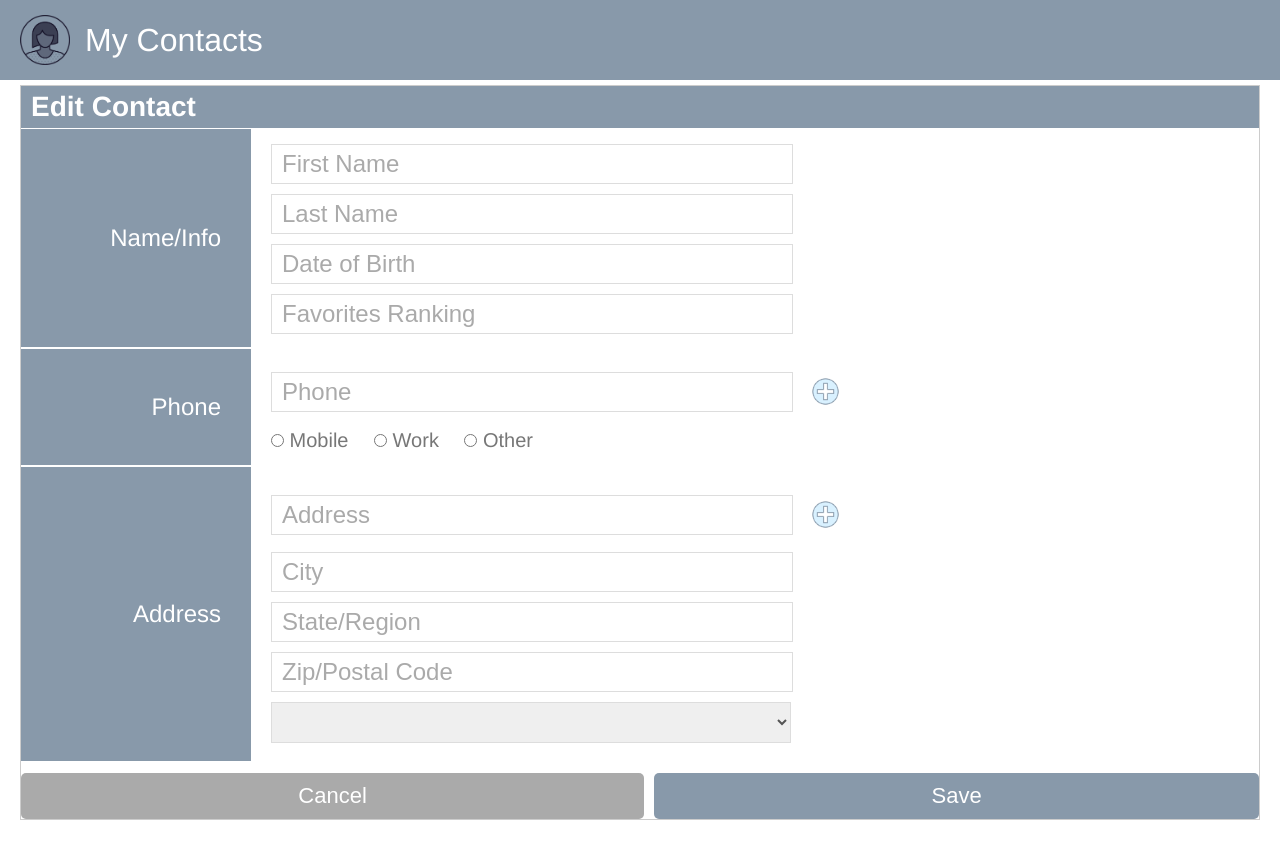
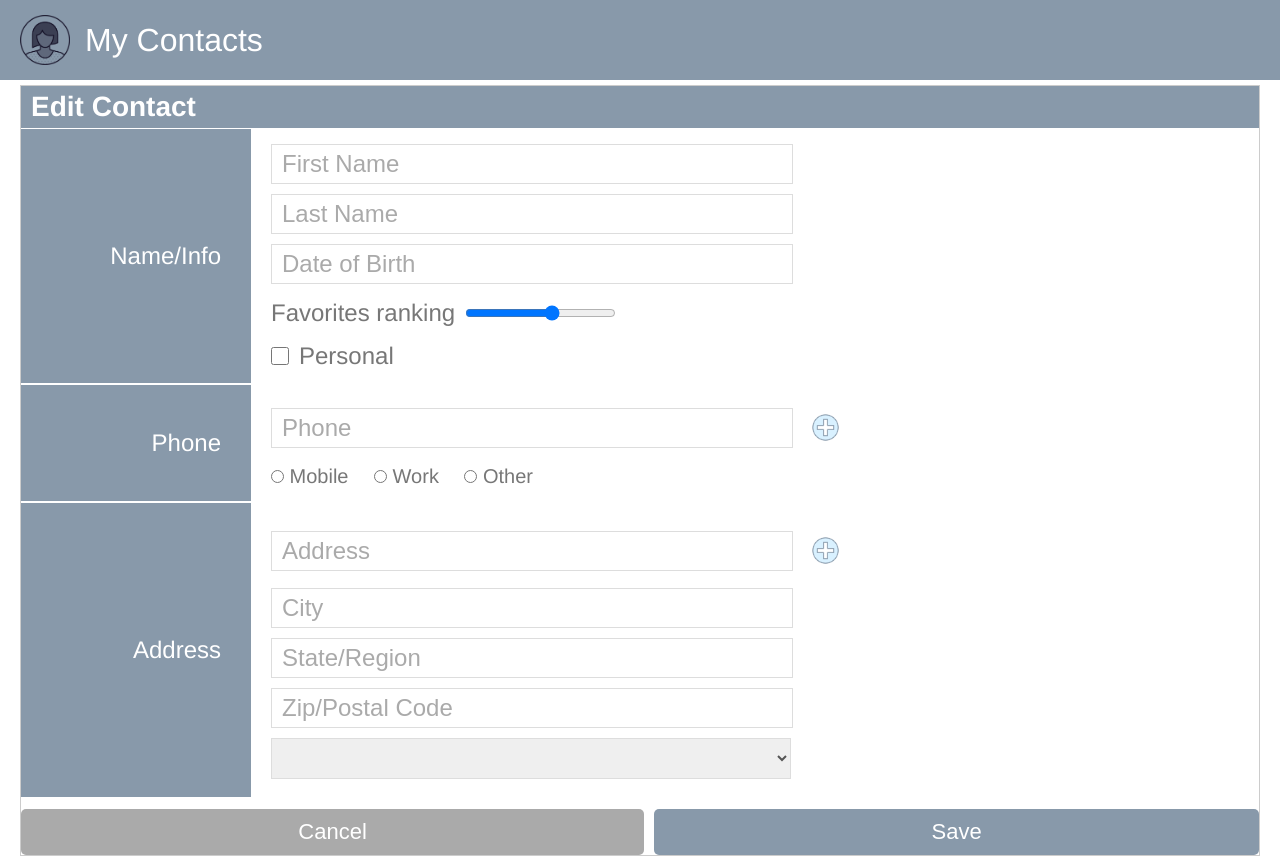
Before and after one commit to ashu-123/angular, an Angular app in the folder Angular-ReactiveForms/: page /contacts/edit in a window 1280 px wide. Before the commit the page ends 825 px from the top, so only its background shows below. Built offline with nearby package versions, Linux system fonts and the light colour scheme; what angular-in-memory-web-api would draw is missing.

Commit message:
wire up range inputs  in the reactive forms

```diff
--- a/Angular-ReactiveForms/src/app/contacts/contact.model.ts
+++ b/Angular-ReactiveForms/src/app/contacts/contact.model.ts
@@ -1,5 +1,6 @@
 export interface Contact {
   id: string,
+  personal: boolean,
   firstName: string,
   lastName: string,
   dateOfBirth: Date | null,
--- a/Angular-ReactiveForms/src/app/contacts/in-memory-contacts.service.ts
+++ b/Angular-ReactiveForms/src/app/contacts/in-memory-contacts.service.ts
@@ -6,6 +6,7 @@ export class InMemoryContactsApi implements InMemoryDbService {
     let contacts: Contact[] = [
       {
         id: '5CehW',
+        personal: false,
         firstName: 'Percival',
         lastName: 'Doodleplumb',
         dateOfBirth: new Date('1994/05/05'),
@@ -21,6 +22,7 @@ export class InMemoryContactsApi implements InMemoryDbService {
       },
       {
         id: 'A6rwe',
+        personal: false,
         firstName: 'Mortimer',
         lastName: 'Flungford',
         dateOfBirth: new Date('1988/10/05'),
@@ -36,6 +38,7 @@ export class InMemoryContactsApi implements InMemoryDbService {
       },
       {
         id: '3bNGA',
+        personal: false,
         firstName: 'Wanda',
         lastName: 'Giggleworth',
         dateOfBirth: new Date('1986/11/08'),
--- a/Angular-ReactiveForms/src/app/edit-contact/edit-contact.component.html
+++ b/Angular-ReactiveForms/src/app/edit-contact/edit-contact.component.html
@@ -9,7 +9,15 @@
         <input formControlName="firstName" placeholder="First Name" />
         <input formControlName="lastName" placeholder="Last Name" />
         <input formControlName="dateOfBirth" placeholder="Date of Birth" />
-        <input formControlName="favoritesRanking" placeholder="Favorites Ranking" />
+        <!-- <input formControlName="favoritesRanking" type='number' placeholder="Favorites Ranking" /> -->
+        <div>
+          <span>Favorites ranking</span>
+          <input type="range" formControlName="favoritesRanking" min="0" max="5" placeholder="Favorites Ranking"/>
+          <span>{{contactForm.controls.favoritesRanking.value}}</span>
+        </div>
+        <div>
+          <input type="checkbox" name="personal" formControlName="personal" />Personal
+        </div>
       </div>
     </section>
     <section>
--- a/Angular-ReactiveForms/src/app/edit-contact/edit-contact.component.ts
+++ b/Angular-ReactiveForms/src/app/edit-contact/edit-contact.component.ts
@@ -16,6 +16,7 @@ export class EditContactComponent implements OnInit {
     lastName: '',
     dateOfBirth: <Date | null> null,
     favoritesRanking: <number | null> null,
+    personal: false,
     phone: this.formBuilder.nonNullable.group({
       phoneNumber: '',
       phoneType: ''
```
